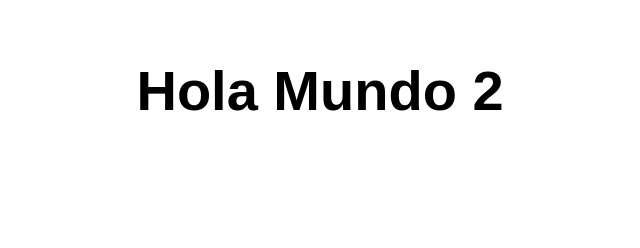
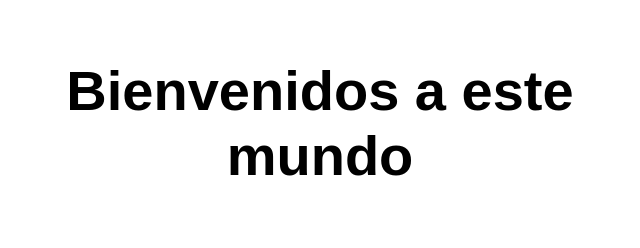
Before and after one commit to ZStormXS/mi-primer-app-cordova, a website: page src/index.html in a window 1280 px wide. Shown: the whole page, without its empty margins (320-960 px from the left). Drawn offline with Linux system fonts and the light colour scheme.

Commit message:
// chequeando

```diff
--- a/src/index.html
+++ b/src/index.html
@@ -5,12 +5,12 @@
   <meta charset="UTF-8">
   <meta name="viewport" content="width=device-width, initial-scale=1.0">
   <link rel="stylesheet" href="styles.css">
-  <title>Mi App</title>
+  <title>Córdova App</title>
 </head>
 
 <body>
   <main>
-    <h1>Hola Mundo 2</h1>
+    <h1>Bienvenidos a este mundo</h1>
   </main>
 </body>
 
```
